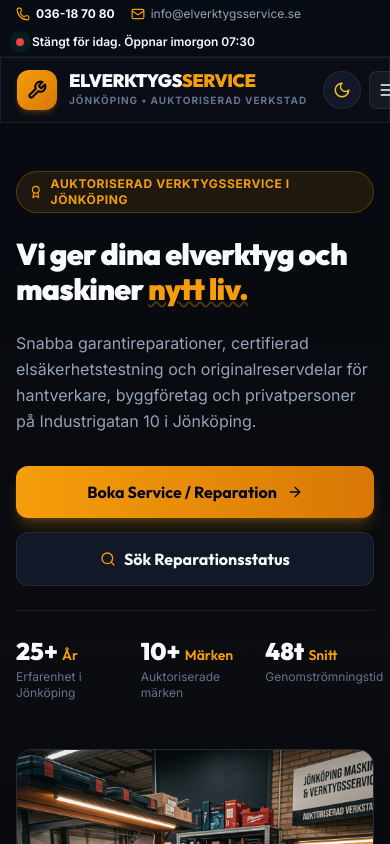
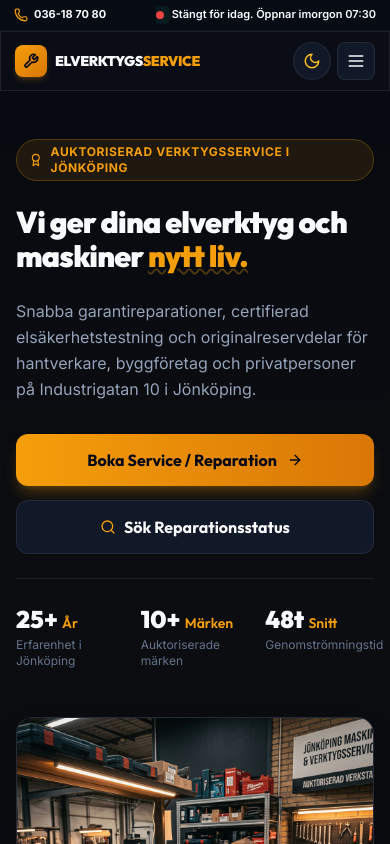
Before and after one commit to Jonny-Grandt/Elverktygservice-demo, a React (Vite) app: page / in a window 390 px wide. Shown: the top 844 px of the page. Built offline with nearby package versions, Linux system fonts and the light colour scheme; the HTML template or start-up script is replaced by a standard one.

Commit message:
fix: mobile header responsiveness and prevent hamburger menu overflow

```diff
--- a/src/components/layout/Header.jsx
+++ b/src/components/layout/Header.jsx
@@ -18,27 +18,27 @@ export function Header({ theme, toggleTheme, onOpenMobileMenu }) {
       className={`sticky top-0 z-50 glass-panel border-b transition-all duration-300 ${
         scrolled
           ? 'shadow-2xl bg-[var(--bg-darker)]/95 border-[var(--border-glass)] py-2'
-          : 'bg-[var(--bg-glass)] border-[var(--border-glass)] py-3'
+          : 'bg-[var(--bg-glass)] border-[var(--border-glass)] py-2.5 sm:py-3'
       }`}
     >
-      <div className="max-w-7xl mx-auto px-4 sm:px-6 flex items-center justify-between gap-4">
+      <div className="max-w-7xl mx-auto px-3.5 sm:px-6 flex items-center justify-between gap-2 sm:gap-4">
         {/* Logo */}
-        <a href="#" className="flex items-center gap-3 group shrink-0">
-          <div className="w-10 h-10 rounded-xl bg-gradient-to-br from-amber-500 to-amber-600 flex items-center justify-center text-slate-950 shadow-md shadow-amber-500/20 group-hover:scale-105 transition">
-            <Wrench className="w-5 h-5 stroke-[2.5]" />
+        <a href="#" className="flex items-center gap-2 sm:gap-3 group min-w-0 shrink">
+          <div className="w-8 h-8 sm:w-10 sm:h-10 rounded-lg sm:rounded-xl bg-gradient-to-br from-amber-500 to-amber-600 flex items-center justify-center text-slate-950 shadow-md shadow-amber-500/20 group-hover:scale-105 transition shrink-0">
+            <Wrench className="w-4 h-4 sm:w-5 sm:h-5 stroke-[2.5]" />
           </div>
-          <div className="flex flex-col">
-            <div className="font-heading font-black text-lg tracking-tight text-[var(--text-main)] leading-none">
+          <div className="flex flex-col min-w-0">
+            <div className="font-heading font-black text-sm sm:text-base md:text-lg tracking-tight text-[var(--text-main)] leading-none truncate">
               ELVERKTYGS<span className="text-amber-500">SERVICE</span>
             </div>
-            <div className="text-[10px] font-bold tracking-widest text-[var(--text-subtle)] uppercase mt-0.5">
+            <div className="hidden sm:block text-[9px] sm:text-[10px] font-bold tracking-widest text-[var(--text-subtle)] uppercase mt-0.5 truncate">
               Jönköping • Auktoriserad Verkstad
             </div>
           </div>
         </a>
 
         {/* Desktop Navigation Links */}
-        <nav className="hidden lg:flex items-center gap-6 xl:gap-8">
+        <nav className="hidden lg:flex items-center gap-5 xl:gap-8">
           {[
             { label: 'Våra Tjänster', href: '#tjanster' },
             { label: 'Varumärken', href: '#varumarken' },
@@ -57,19 +57,20 @@ export function Header({ theme, toggleTheme, onOpenMobileMenu }) {
         </nav>
 
         {/* Actions */}
-        <div className="flex items-center gap-2 sm:gap-3 shrink-0">
+        <div className="flex items-center gap-1.5 sm:gap-3 shrink-0">
           <ThemeToggle theme={theme} toggleTheme={toggleTheme} />
 
+          {/* Desktop Only CTAs */}
           <a
             href="#status"
-            className="hidden md:inline-flex items-center justify-center text-xs font-bold py-1.5 px-3 rounded-lg bg-[var(--bg-card)] border border-[var(--border-glass)] text-[var(--text-main)] hover:bg-[var(--bg-card-hover)] hover:-translate-y-0.5 transition shadow-sm whitespace-nowrap"
+            className="hidden lg:inline-flex items-center justify-center text-xs font-bold py-1.5 px-3 rounded-lg bg-[var(--bg-card)] border border-[var(--border-glass)] text-[var(--text-main)] hover:bg-[var(--bg-card-hover)] hover:-translate-y-0.5 transition shadow-sm whitespace-nowrap"
           >
             Sök Status
           </a>
 
           <a
             href="#inlamning"
-            className="hidden sm:inline-flex items-center justify-center text-xs font-bold py-1.5 px-3.5 rounded-lg bg-gradient-to-r from-amber-500 to-amber-600 text-slate-950 shadow-md shadow-amber-500/20 hover:from-amber-400 hover:to-amber-500 hover:-translate-y-0.5 transition whitespace-nowrap"
+            className="hidden lg:inline-flex items-center justify-center text-xs font-bold py-1.5 px-3.5 rounded-lg bg-gradient-to-r from-amber-500 to-amber-600 text-slate-950 shadow-md shadow-amber-500/20 hover:from-amber-400 hover:to-amber-500 hover:-translate-y-0.5 transition whitespace-nowrap"
           >
             Boka Reparation
           </a>
@@ -77,7 +78,7 @@ export function Header({ theme, toggleTheme, onOpenMobileMenu }) {
           {/* Mobile Menu Toggle Button */}
           <button
             onClick={onOpenMobileMenu}
-            className="lg:hidden p-2 rounded-lg bg-white/5 border border-[var(--border-glass)] text-[var(--text-main)] hover:bg-white/10 transition"
+            className="lg:hidden p-2 rounded-lg bg-[var(--bg-card)] border border-[var(--border-glass)] text-[var(--text-main)] hover:bg-[var(--bg-card-hover)] hover:border-amber-500/50 transition shrink-0"
             aria-label="Öppna meny"
           >
             <Menu className="w-5 h-5" />
--- a/src/components/layout/MobileMenu.jsx
+++ b/src/components/layout/MobileMenu.jsx
@@ -1,23 +1,35 @@
-import React from 'react';
+import React, { useEffect } from 'react';
 import { X, Phone, CalendarCheck } from 'lucide-react';
 import { ThemeToggle } from '../ui/ThemeToggle';
 
 export function MobileMenu({ isOpen, onClose, theme, toggleTheme }) {
+  // Prevent background scrolling when drawer is open
+  useEffect(() => {
+    if (isOpen) {
+      document.body.style.overflow = 'hidden';
+    } else {
+      document.body.style.overflow = '';
+    }
+    return () => {
+      document.body.style.overflow = '';
+    };
+  }, [isOpen]);
+
   if (!isOpen) return null;
 
   return (
     <>
       {/* Backdrop */}
       <div
-        className="fixed inset-0 bg-black/70 backdrop-blur-sm z-[100] transition-opacity"
+        className="fixed inset-0 bg-black/80 backdrop-blur-sm z-[100] transition-opacity"
         onClick={onClose}
       />
 
       {/* Drawer */}
-      <div className="fixed top-0 right-0 bottom-0 w-full max-w-xs bg-[var(--bg-card)] border-l border-[var(--border-glass)] z-[101] p-6 flex flex-col justify-between shadow-2xl animate-slide-in">
+      <div className="fixed top-0 right-0 bottom-0 w-full max-w-[290px] sm:max-w-xs bg-[var(--bg-card)] border-l border-[var(--border-glass)] z-[101] p-5 sm:p-6 flex flex-col justify-between shadow-2xl animate-slide-in overflow-y-auto">
         <div>
-          <div className="flex items-center justify-between pb-5 border-b border-[var(--border-glass)]">
-            <div className="font-heading font-black text-base text-[var(--text-main)]">
+          <div className="flex items-center justify-between pb-4 border-b border-[var(--border-glass)]">
+            <div className="font-heading font-black text-sm sm:text-base text-[var(--text-main)]">
               ELVERKTYGS<span className="text-amber-500">SERVICE</span>
             </div>
             <button
@@ -29,7 +41,7 @@ export function MobileMenu({ isOpen, onClose, theme, toggleTheme }) {
             </button>
           </div>
 
-          <nav className="mt-6 flex flex-col gap-3">
+          <nav className="mt-5 flex flex-col gap-2">
             {[
               { label: 'Våra Tjänster', href: '#tjanster' },
               { label: 'Varumärken', href: '#varumarken' },
@@ -49,12 +61,12 @@ export function MobileMenu({ isOpen, onClose, theme, toggleTheme }) {
           </nav>
         </div>
 
-        <div className="flex flex-col gap-3 pt-6 border-t border-[var(--border-glass)]">
+        <div className="flex flex-col gap-3 pt-5 border-t border-[var(--border-glass)] mt-6">
           <ThemeToggle theme={theme} toggleTheme={toggleTheme} isMobile={true} />
 
           <a
             href="tel:036187080"
-            className="w-full flex items-center justify-center gap-2 py-3 px-4 rounded-lg bg-gradient-to-r from-amber-500 to-amber-600 text-slate-950 font-bold text-sm shadow-md transition hover:from-amber-400 hover:to-amber-500"
+            className="w-full flex items-center justify-center gap-2 py-2.5 px-4 rounded-lg bg-gradient-to-r from-amber-500 to-amber-600 text-slate-950 font-bold text-xs sm:text-sm shadow-md transition hover:from-amber-400 hover:to-amber-500"
           >
             <Phone className="w-4 h-4" />
             <span>Ring 036-18 70 80</span>
@@ -63,7 +75,7 @@ export function MobileMenu({ isOpen, onClose, theme, toggleTheme }) {
           <a
             href="#inlamning"
             onClick={onClose}
-            className="w-full flex items-center justify-center gap-2 py-2.5 px-4 rounded-lg bg-[var(--bg-card-hover)] border border-[var(--border-glass)] text-[var(--text-main)] font-semibold text-sm transition hover:border-amber-500"
+            className="w-full flex items-center justify-center gap-2 py-2 px-4 rounded-lg bg-[var(--bg-card-hover)] border border-[var(--border-glass)] text-[var(--text-main)] font-semibold text-xs sm:text-sm transition hover:border-amber-500"
           >
             <CalendarCheck className="w-4 h-4 text-amber-500" />
             <span>Boka Service Online</span>
--- a/src/components/layout/TopBar.jsx
+++ b/src/components/layout/TopBar.jsx
@@ -6,10 +6,10 @@ export function TopBar() {
   const { isOpen, statusText } = useOpeningHours();
 
   return (
-    <div className="bg-[#070b14] border-b border-white/5 py-1.5 text-xs text-[var(--text-muted)] transition-colors">
-      <div className="max-w-7xl mx-auto px-4 sm:px-6 flex flex-wrap items-center justify-between gap-3">
-        <div className="flex flex-wrap items-center gap-4 sm:gap-6">
-          <div className="hidden sm:flex items-center gap-1.5">
+    <div className="bg-[#070b14] border-b border-white/5 py-1.5 text-[11px] sm:text-xs text-[var(--text-muted)] transition-colors">
+      <div className="max-w-7xl mx-auto px-3.5 sm:px-6 flex items-center justify-between gap-2 overflow-hidden">
+        <div className="flex items-center gap-3 sm:gap-6 shrink-0">
+          <div className="hidden md:flex items-center gap-1.5">
             <MapPin className="w-3.5 h-3.5 text-amber-500 shrink-0" />
             <span>Industrigatan 10, 553 02 Jönköping</span>
           </div>
@@ -19,7 +19,7 @@ export function TopBar() {
               036-18 70 80
             </a>
           </div>
-          <div className="flex items-center gap-1.5">
+          <div className="hidden sm:flex items-center gap-1.5">
             <Mail className="w-3.5 h-3.5 text-amber-500 shrink-0" />
             <a href="mailto:info@elverktygsservice.se" className="hover:text-amber-400 transition">
               info@elverktygsservice.se
@@ -27,7 +27,7 @@ export function TopBar() {
           </div>
         </div>
 
-        <div className="flex items-center gap-2 font-semibold text-[var(--text-main)] text-xs">
+        <div className="flex items-center gap-2 font-semibold text-[var(--text-main)] shrink truncate">
           <span
             className={`w-2 h-2 rounded-full pulse-dot shrink-0 ${
               isOpen ? 'bg-emerald-500' : 'bg-red-500'
@@ -38,7 +38,7 @@ export function TopBar() {
                 : '0 0 0 0 rgba(239, 68, 68, 0.7)',
             }}
           />
-          <span>{statusText || 'Laddar öppettider...'}</span>
+          <span className="truncate">{statusText || 'Laddar öppettider...'}</span>
         </div>
       </div>
     </div>
--- a/src/index.css
+++ b/src/index.css
@@ -47,16 +47,18 @@
   --success: #059669;
 }
 
-html {
+html,
+body {
   scroll-behavior: smooth;
   font-family: var(--font-body);
+  overflow-x: hidden;
+  max-width: 100vw;
 }
 
 body {
   background-color: var(--bg-darker);
   color: var(--text-main);
   line-height: 1.6;
-  overflow-x: hidden;
   transition: background-color 0.3s ease, color 0.3s ease;
 }
 
```
